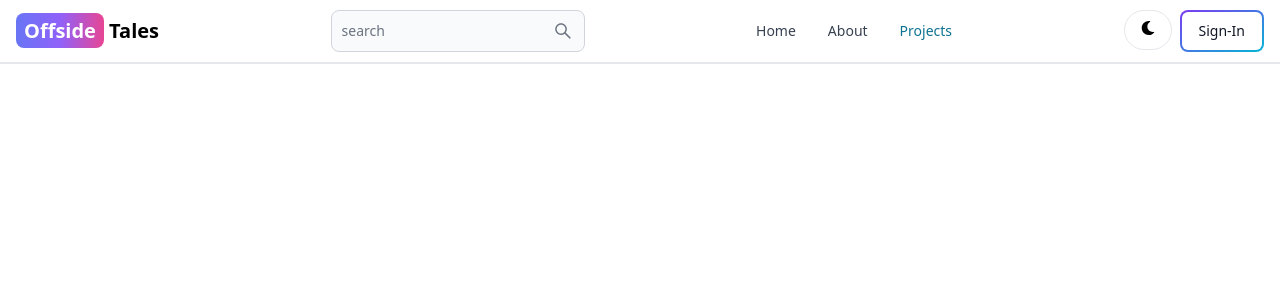
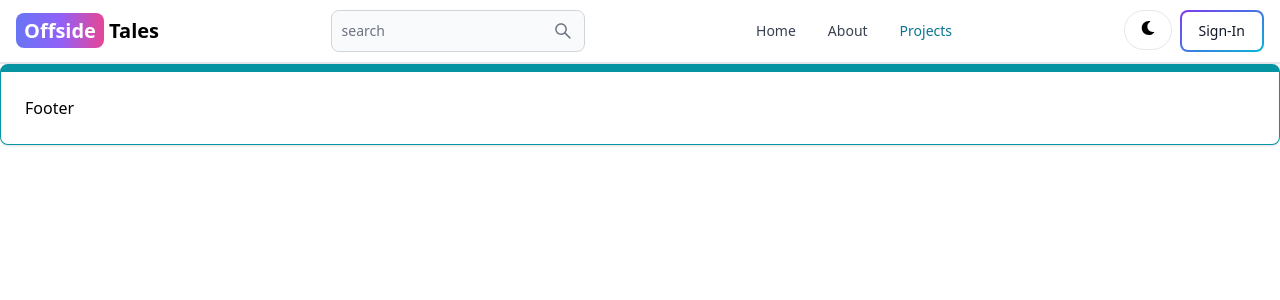
Before and after one commit to ashish095-EE/mern-blog, a React (Vite) app in the folder client/: page /projects in a window 1280 px wide. Shown: the top 300 px of the page. Built offline with nearby package versions, Linux system fonts and the light colour scheme.

Commit message:
footer started

```diff
--- a/client/src/App.jsx
+++ b/client/src/App.jsx
@@ -6,7 +6,9 @@ import Signin from './Pages/Signin'
 import Dashboard from './Pages/Dashboard'
 import Projects from './Pages/Projects'
 import Header from './components/Header'
-import { Footer } from 'flowbite-react'
+import Footer from './components/Footer'
+
+
 export default function App() {
   return (
     <BrowserRouter>
@@ -19,8 +21,9 @@ export default function App() {
         <Route path='/dashboard' element={<Dashboard/>} />
         <Route path='/projects' element={<Projects/>} />
       </Routes>
+      <Footer/>
 
-      <Footer/>
+
 
     </BrowserRouter>
   )
--- a/client/src/components/Footer.jsx
+++ b/client/src/components/Footer.jsx
@@ -1,10 +1,13 @@
-function Footer() {
+
+import {Footer} from 'flowbite-react'
+function FooterCom() {
   return (
-    <div>
+    <Footer container className='border border-t-8 border-teal-500'>
         Footer
+    </Footer>
 
-    </div>
+
   )
 }
 
-export default Footer
+export default FooterCom
```
